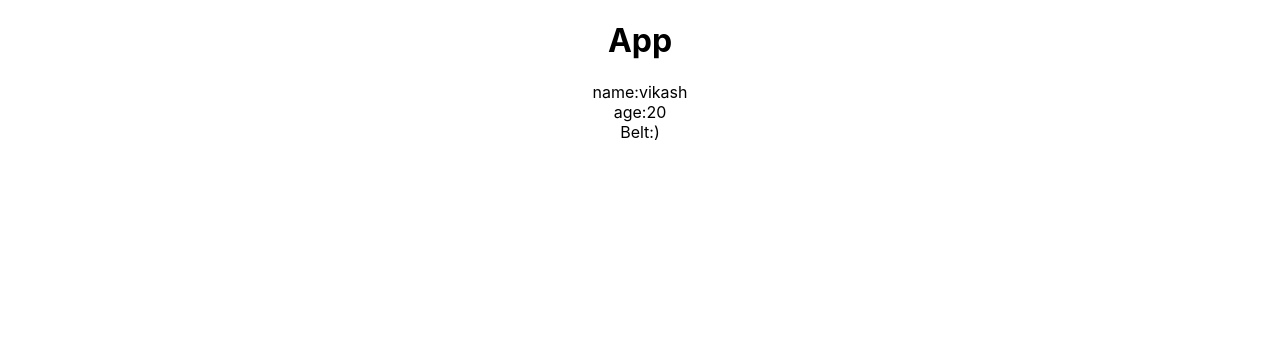
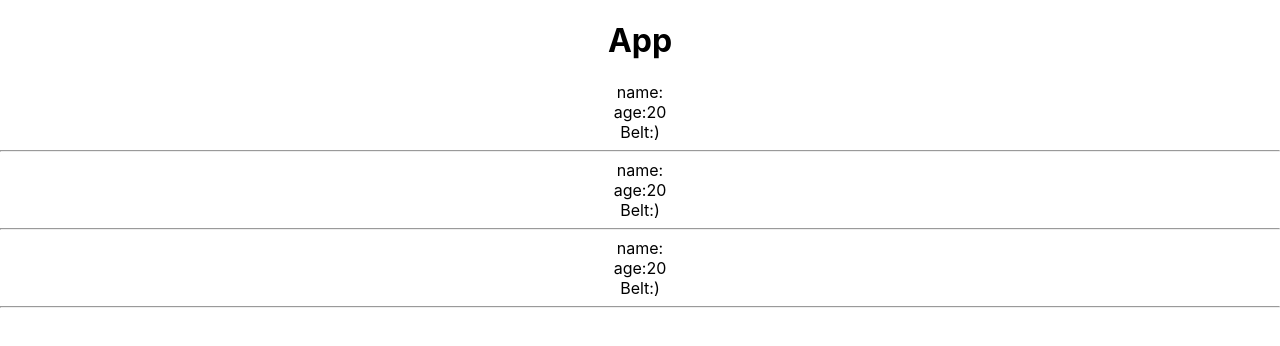
Before and after one commit to BIKASH-DASH/react-redux-firebase, a React (Create React App) app in the folder myapp/: page / in a window 1280 px wide. Shown: the top 346 px of the page. Built offline with nearby package versions, Linux system fonts and the light colour scheme.

Commit message:
map list data

```diff
--- a/myapp/src/App.js
+++ b/myapp/src/App.js
@@ -1,13 +1,19 @@
-
+import React from 'react';
 import './App.css';
-
 import Ninjas from './Ninjas'
 
 function App() {
+  const state = {
+    ninjas: [
+      { name: 'viaksh', age: '22', path: 'red' },
+      { name: 'raja', age: '21', path: 'green' },
+      { name: 'bikash', age: '25', path: 'yellow' }
+    ]
+  }
   return (
     <div className="App">
       <h1>App</h1>
-      <Ninjas name="vikash" age="22" blet="bleack" />
+      <Ninjas list={state.ninjas} />
     </div>
   );
 }
--- a/myapp/src/Ninjas.js
+++ b/myapp/src/Ninjas.js
@@ -1,13 +1,18 @@
 import React from 'react'
 
 export default function Ninjas(props) {
-    const { name, age, blet } = props;
-
+    const { list } = props;
+    const ListNinjas = list.map((item,i) =>{
+        return (<div key={i} className="listitem">
+            <div>name:{list.name}</div>
+            <div>age:20</div>
+            <div>Belt:)</div>
+            <hr />
+        </div>)
+    })
     return (
         <div className="Ninjas">
-            <div>name:{name}</div>
-            <div>age:20</div>
-            <div>Belt:)</div>
+            {ListNinjas}
         </div>
     )
 }
```
